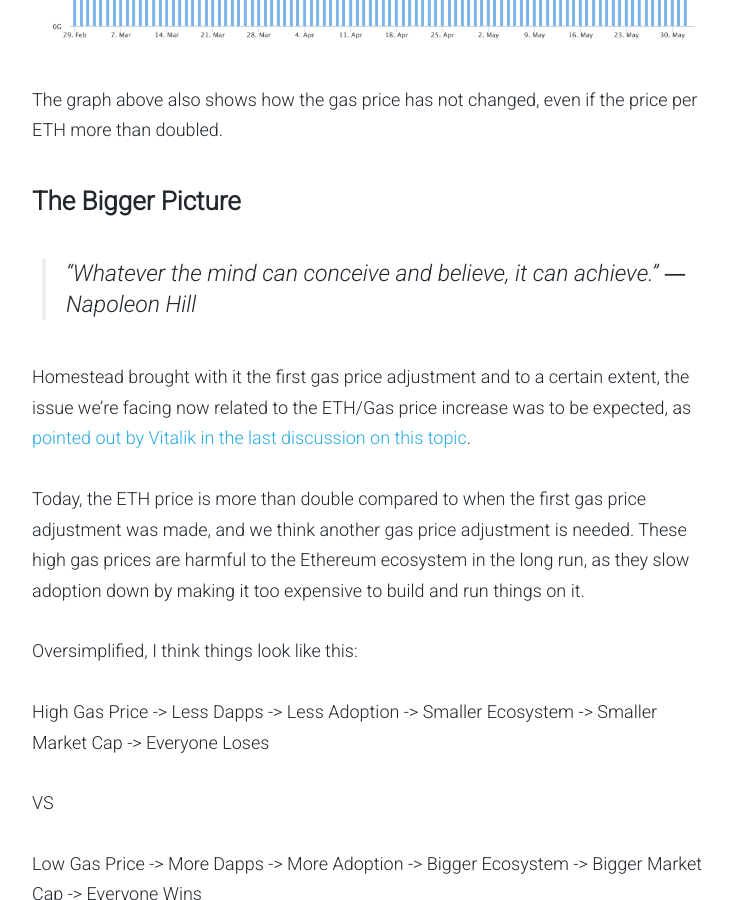
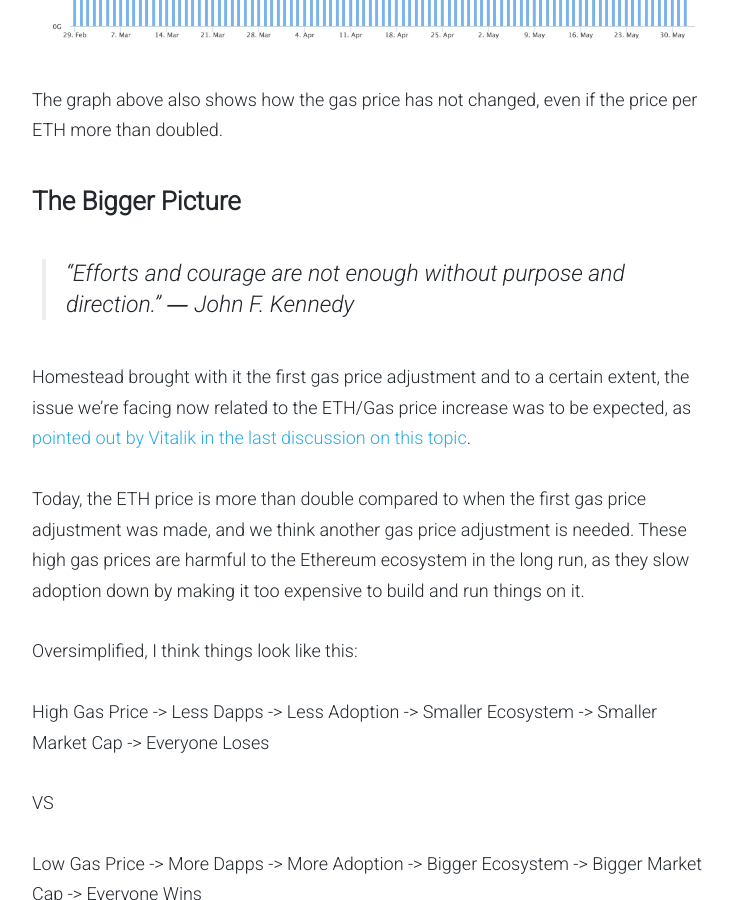
Before and after one commit to AKASHAorg/blog.akasha.world, a Jekyll site: the page built from _posts/2016-06-03-thoughts-from-the-machine-room.md, in a window 1280 px wide and 900 px high, scrolled down 4101 px. Shown: the whole window, without its empty margins (268-1001 px from the left). Built offline with Jekyll 4.4.1, drawn with Linux system fonts in a browser that asks for light colours; comment, search, counter and statistics services are not loaded.

Commit message:
chore (fix) new quote

```diff
--- a/_posts/2016-06-03-thoughts-from-the-machine-room.md
+++ b/_posts/2016-06-03-thoughts-from-the-machine-room.md
@@ -55,7 +55,7 @@ You can clearly observe in the next chart how the gas price adjustment introduce
 The graph above also shows how the gas price has not changed, even if the price per ETH more than doubled.
 
 ### The Bigger Picture
-> *“Whatever the mind can conceive and believe, it can achieve.” ― Napoleon Hill*
+> *"Efforts and courage are not enough without purpose and direction." ― John F. Kennedy*
 
 Homestead brought with it the first gas price adjustment and to a certain extent, the issue we’re facing now related to the ETH/Gas price increase was to be expected, as [pointed out by Vitalik in the last discussion on this topic](https://www.reddit.com/r/ethereum/comments/499a7w/gas_prices_are_already_kinda_down_to_20_shannon/).
 
```
